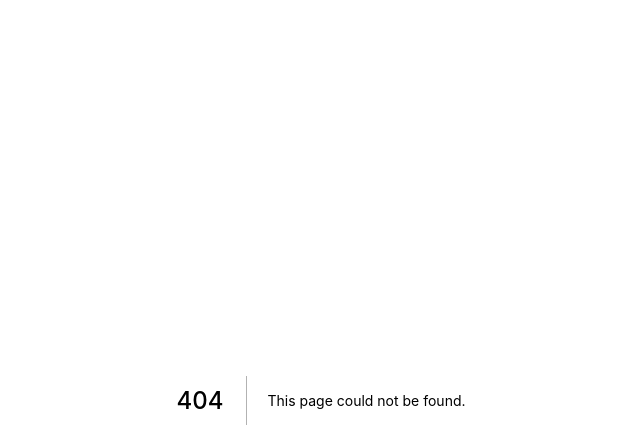
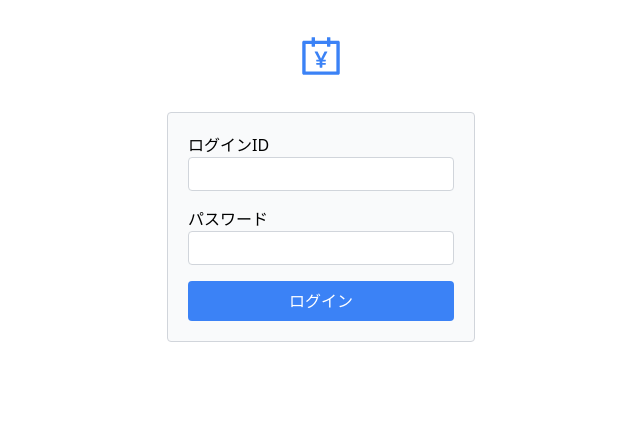
Before and after one commit to masasami/money-management-app, a Next.js app: page /login in a window 1280 px wide. Before the commit this address had no page. Shown: the top 448 px of the page, without its empty margins (319-959 px from the left). Built offline with nearby package versions, Linux system fonts and the light colour scheme.

Commit message:
login.tsx追加　大まかなレイアウト

```diff
--- /dev/null
+++ b/pages/login.tsx
@@ -0,0 +1,23 @@
+import type { NextPage } from 'next'
+import { AiOutlineAccountBook } from 'react-icons/ai'
+
+const Login: NextPage = () => {
+  return (
+    <div className="w-screen h-screen flex flex-col items-center">
+      <div className=" py-8">
+        <AiOutlineAccountBook fontSize={48} className="text-blue-500" />
+      </div>
+      <section className="w-[90vw] max-w-[308px] p-5 bg-gray-50 border border-gray-300 rounded">
+        <h2>ログインID</h2>
+        <input type="text" className="w-full border border-gray-300 rounded py-1 px-4 mb-4 outline-none" />
+
+        <h2>パスワード</h2>
+        <input type="password" className="w-full border border-gray-300 rounded py-1 px-4 mb-4 outline-none" />
+
+        <button className="btn-main w-full justify-center">ログイン</button>
+      </section>
+    </div>
+  )
+}
+
+export default Login
```
